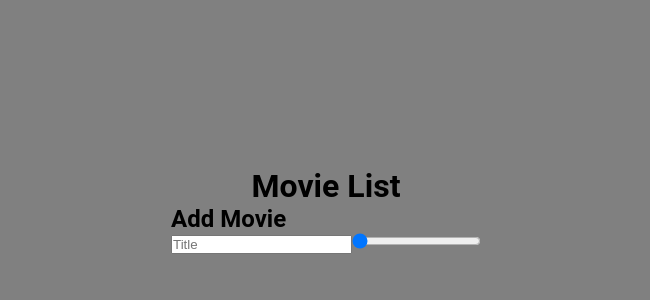
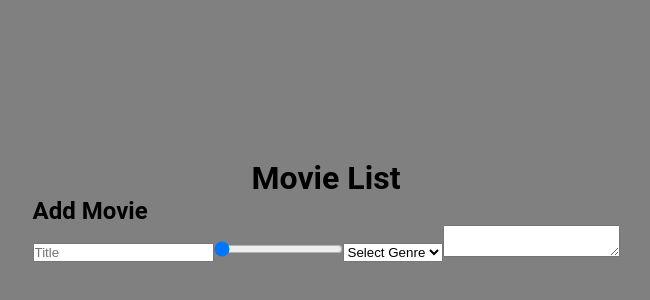
Before and after one commit to Isidorsson/lexicon-tasks, a React (Vite) app in the folder lexicon-task-react-movie-card/: page / in a window 1280 px wide. Shown: the part 190-490 px from the top of the page, without its empty margins (314-964 px from the left). Built offline with nearby package versions, Linux system fonts and the light colour scheme.

Commit message:
Add genre selection and description field to AddMovie component

```diff
--- a/lexicon-task-react-movie-card/src/componens/AddMovie.tsx
+++ b/lexicon-task-react-movie-card/src/componens/AddMovie.tsx
@@ -31,7 +31,15 @@ export const AddMovie: React.FC = () => {
         value={rating}
         onChange={(event) => setRating(Number(event.target.value))}
       />
-
+      <select value={genre} onChange={(event) => setGenre(event.target.value)}>
+        <option value="">Select Genre</option>
+        <option value="action">Action</option>
+        <option value="comedy">Comedy</option>
+        <option value="drama">Drama</option>
+      </select>
+      <textarea name="Description"
+        value={description}
+        onChange={(event) => setDescription(event.target.value)}></textarea>
     </div>
   );
 
```
